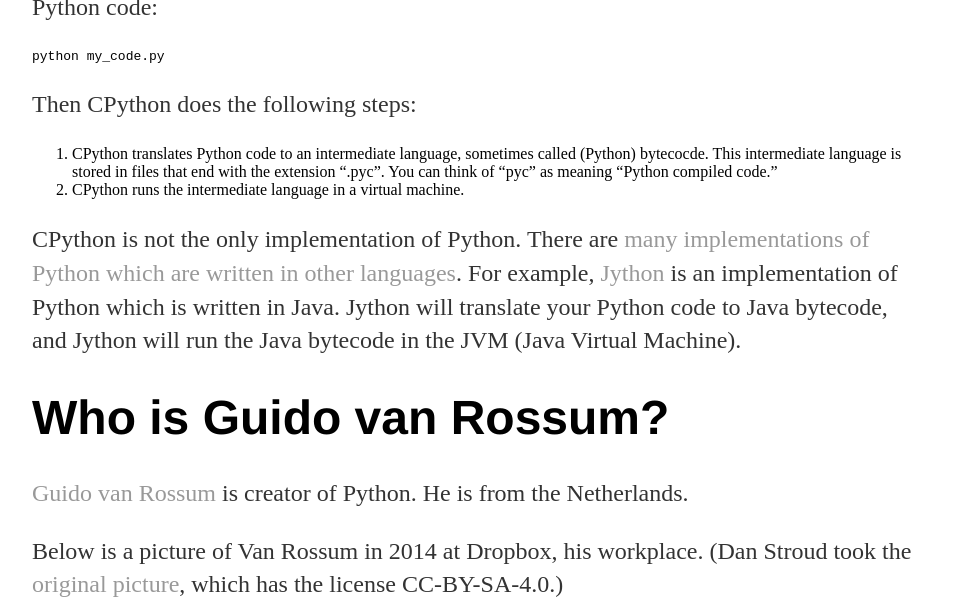
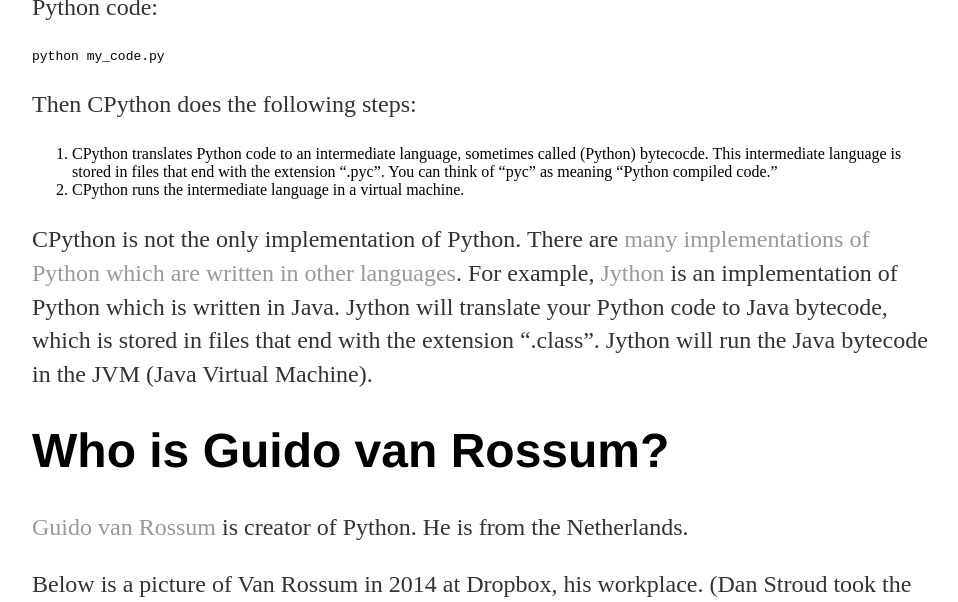
Before and after one commit to chopdicemince/chopdicemince.github.io, a Jekyll site: the page built from _posts/2018-07-08-python-and-guido-van-rossum.md, in a window 1280 px wide and 900 px high, scrolled down 1356 px, cut to the strip 0-602 px from the top of the window. Shown: the whole strip, without its empty margins (160-1118 px from the left). Built offline with Jekyll 4.4.1, drawn with Linux system fonts in a browser that asks for light colours.

Commit message:
Add text about .class files

```diff
--- a/_posts/2018-07-08-python-and-guido-van-rossum.md
+++ b/_posts/2018-07-08-python-and-guido-van-rossum.md
@@ -49,7 +49,7 @@
 1. CPython translates Python code to an intermediate language, sometimes called (Python) bytecocde. This intermediate language is stored in files that end with the extension ".pyc". You can think of "pyc" as meaning "Python compiled code."
 1. CPython runs the intermediate language in a virtual machine.
 
-CPython is not the only implementation of Python. There are [many implementations of Python which are written in other languages](https://wiki.python.org/moin/PythonImplementations). For example, [Jython](http://www.jython.org/) is an implementation of Python which is written in Java. Jython will translate your Python code to Java bytecode, and Jython will run the Java bytecode in the JVM (Java Virtual Machine).
+CPython is not the only implementation of Python. There are [many implementations of Python which are written in other languages](https://wiki.python.org/moin/PythonImplementations). For example, [Jython](http://www.jython.org/) is an implementation of Python which is written in Java. Jython will translate your Python code to Java bytecode, which is stored in files that end with the extension ".class". Jython will run the Java bytecode in the JVM (Java Virtual Machine).
 
 # Who is Guido van Rossum?
 
```
